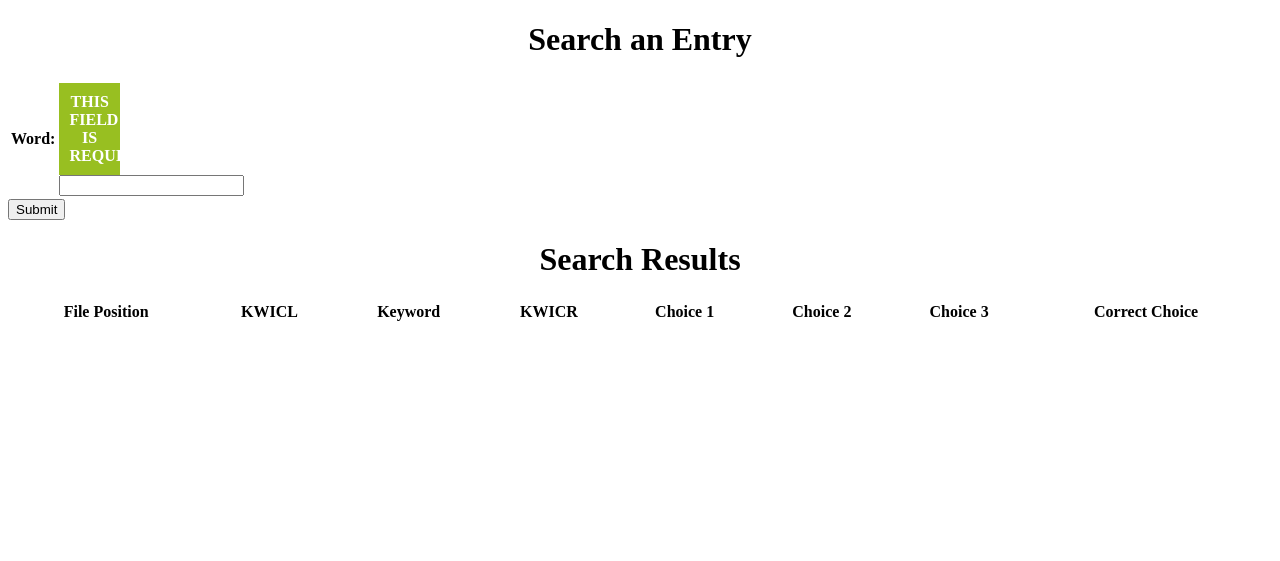
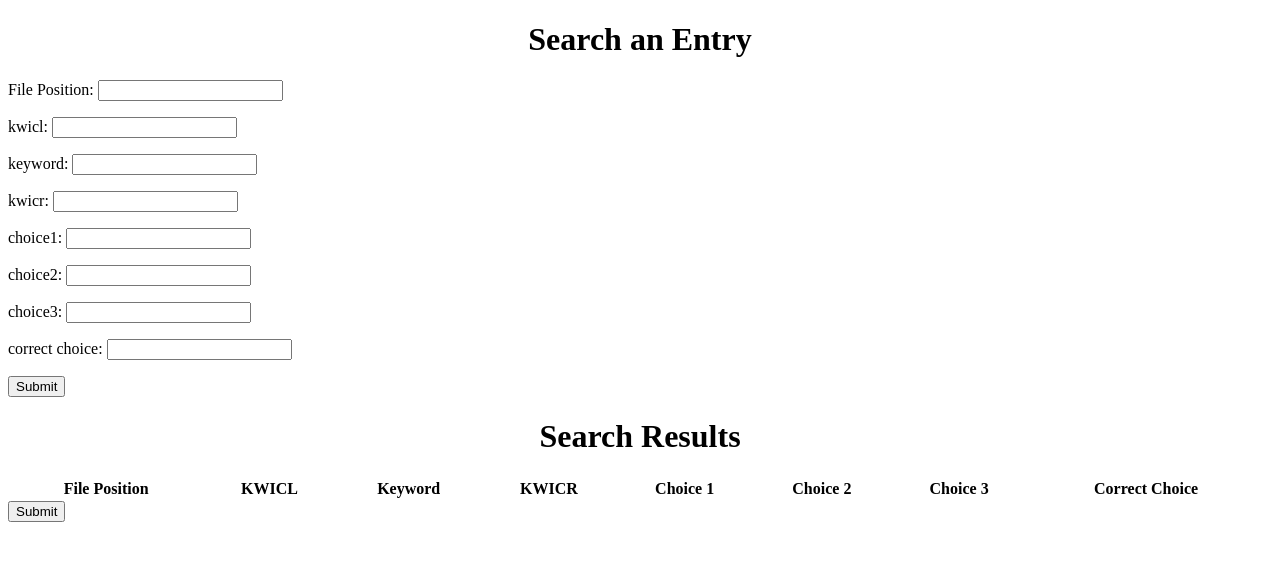
Before and after one commit to hayleyhu/eebo-site, a Django app: page /lookup/ in a window 1280 px wide. Shown: the part 46-607 px from the top of the page. Run offline with Django 3.2, Linux system fonts and the light colour scheme; lists and menus that the app fills with data are empty.

Commit message:
correction formset

```diff
--- a/english/forms.py
+++ b/english/forms.py
@@ -29,9 +29,9 @@ class findentryform(forms.ModelForm):
 class correctionform(forms.ModelForm):
     class Meta:
         model = correction
-        fields = ['corrected_word', 'correction_made', 'correction_word']
+        fields = ['correction_made', 'correction_word']
 
-class approvalform(forms.ModelForm):
-    class Meta:
-        model = correction
-        fields = ['approved']
+# class approvalform(forms.ModelForm):
+#     class Meta:
+#         model = correction
+#         fields = ['approved']
--- a/english/models.py
+++ b/english/models.py
@@ -1,4 +1,6 @@
 from django.db import models
+from django.contrib.auth.models import User
+
 
 # Create your models here.
 class category(models.Model):
@@ -31,16 +33,17 @@ class item(models.Model):
     def __unicode__(self):
         return self.keyword
 
-CORRECTION_CHOICES = ((1, 'choice 1 is correct'), (2, 'choice 2 is correct'), (3, 'choice 3 is correct'), (4, 'No choice is correct'), (5, 'No choice is given'), (6, 'Wrong number of black dots (and/or no comp choice given)'), (7, 'Foreign'))
-APPROVAL_CHOICES = ((1, 'approve'), (0, 'reject'))
+#CORRECTION_CHOICES = ((0, '--'),(1, 'choice 1 is correct'), (2, 'choice 2 is correct'), (3, 'choice 3 is correct'), (4, 'No choice is correct'), (5, 'No choice is given'), (6, 'Wrong number of black dots (and/or no comp choice given)'), (7, 'Foreign'))
+APPROVAL_CHOICES = ((1, 'approve'), (-1, 'reject'), (0, 'hold'))
+CORRECTION_CHOICES = ((0, '--'),(1, '1'), (2, '2'), (3, '3'), (4, '4'), (5, '5'), (6, '6'), (7, '7'))
 
 class correction(models.Model):
-    corrected_word = models.CharField(u'corrected_word', max_length=200, blank=True, null=True)
-    correction_author = models.CharField(u'correction_author', max_length=50)
+    corrected_word = models.ForeignKey(item, blank=True, null=True)
+    correction_author = models.ForeignKey(User, blank=True, null=True)
     correction_made = models.IntegerField(u'correction_made', choices=CORRECTION_CHOICES)
     correction_word = models.CharField(u'correction_word', max_length=200, blank=True, null=True)
     time = models.DateTimeField(auto_now_add=True)
-    approved = models.IntegerField(u'approved', choices=APPROVAL_CHOICES)
+    approved = models.IntegerField(u'approved', choices=APPROVAL_CHOICES, blank=True, null=True)
 
     def __unicode__(self):
         return str(self.time)
--- a/english/templates/detail.html
+++ b/english/templates/detail.html
@@ -3,10 +3,10 @@
 <head>
 </head>
 <body>
-<h1>{{cat.theword}}</h1>
+<form action="." method="POST">
+    {% csrf_token %}
+    {{corrform.as_p}}</form>
 
-<table><tr><td>{{cat.index}}</td></tr>
-    <tr><td>{{cat.category}}</td></tr></table>
 
 </body>
 </html>
--- a/english/templates/findentry.html
+++ b/english/templates/findentry.html
@@ -6,7 +6,7 @@
 	<script language="JavaScript">
   $(document).ready(function(){
         $('#data').after('<div id="nav"></div>');
-        var rowsShown = 20;
+        var rowsShown = 21;
         var rowsTotal = $('#data tbody tr').length;
         var numPages = rowsTotal/rowsShown;
         for(i = 0;i < numPages;i++) {
@@ -17,7 +17,6 @@
         $('#data tbody tr').slice(0, rowsShown).show();
         $('#nav a:first').addClass('active');
         $('#nav a').bind('click', function(){
-
             $('#nav a').removeClass('active');
             $(this).addClass('active');
             var currPage = $(this).attr('rel');
@@ -46,28 +45,92 @@
 </ul>
 </div>
 <h1>Search an Entry</h1>
+<div class='search_form'>
 <form action='' method="GET">
 
-    <table>{{ form.as_table}}</table>
+    <table>
+      <form action="test" method="GET">
+    <p>
+        <label for="file_position">File Position: </label>
+        <input id="file_position" type="text" name="file_position" value="{{current_name}}"/>
+    </P>
+    <p>
+      <label for="kwicl">kwicl: </label>
+      <input id="kwicl" type="text" name="kwicl" value="{{current_name}}"/>
+    </p>
+    <p>
+      <label for="keyword">keyword: </label>
+      <input id="keyword" type="text" name="keyword" value="{{current_name}}"/>
+    </p>
+    <p>
+      <label for="kwicr">kwicr: </label>
+      <input id="kwicr" type="text" name="kwicr" value="{{current_name}}"/>
+    </p>
+    <p>
+      <label for="choice1">choice1: </label>
+      <input id="choice1" type="text" name="choice1" value="{{current_name}}"/>
+    </p>
+    <p>
+      <label for="choice2">choice2: </label>
+      <input id="choice2" type="text" name="choice2" value="{{current_name}}"/>
+    </p>
+    <p>
+      <label for="choice3">choice3: </label>
+      <input id="choice3" type="text" name="choice3" value="{{current_name}}"/>
+    </p>
+    <p>
+      <label for="correct_choice">correct choice: </label>
+      <input id="correct_choice" type="text" name="correct_choice" value="{{current_name}}"/>
+    </p>
+
+
+    </table>
 
     <input type="submit" value="Submit"/>
 </form>
+</div>
+
   <h1 id='top'>Search Results</h1>
 
   <div>
+      <form action="." method="POST">{% csrf_token %}
+
     <table style:'width: 100%;' id="data">
       <thead>
-        <tr><th>File Position</th><th>KWICL</th><th>Keyword</th><th>KWICR</th><th>Choice 1</th><th>Choice 2</th><th>Choice 3</th><th>Correct Choice</th><th></th></tr>
+        <tr><th>File Position</th><th>KWICL</th><th>Keyword</th>
+            <th>KWICR</th><th>Choice 1</th><th>Choice 2</th>
+            <th>Choice 3</th><th>Correct Choice</th><th></th></tr>
       </thead>
       <tfoot></tfoot>
+
       <tbody>
 
+
       {% for word in word_list %}
-      <tr><th>{{word.file_position}}</th><th>{{word.kwicl}}</th><th>{{word.keyword}}</th><th>{{word.kwicr}}</th><th>{{word.choice1}}</th><th>{{word.choice2}}</th><th>{{word.choice3}}</th><th>{{word.correct_choice}}</th><th><a href="/requesttoedit/">edit</a></th></tr>
+      <tr><th>{{word.file_position}}</th><th>{{word.kwicl}}</th>
+          <th>{{word.keyword}}</th><th>{{word.kwicr}}</th><th>{{word.choice1}}</th>
+          <th>{{word.choice2}}</th><th>{{word.choice3}}</th><th>{{word.correct_choice}}</th><th>{{corrform.form.as_table}}</th>
+          <!--<th><select>-->
+            <!--<option value=0>0</option>-->
+            <!--<option value=1> 1</option>-->
+            <!--<option value=2> 2</option>-->
+            <!--<option value=3> 3</option>-->
+            <!--<option value=4> 4</option>-->
+            <!--<option value=5> 5</option>-->
+            <!--<option value=6> 6</option>-->
+          <!--</select>-->
+
+
+        <!--<input id="user_correction" type="text" name="user_correction" value="{{current_name}}"/></th>--></tr>
+
       {% endfor %}
 
+
       </tbody>
+
     </table>
+      <input type="submit" value="Submit"/>
+          </form>
   </div>
 </body>
 </html>
--- a/english/urls.py
+++ b/english/urls.py
@@ -30,4 +30,5 @@ urlpatterns = [
     url(r'^requesttoedit/$', views.requesttoedit, name='requesttoedit'),
     url(r'^logout/$', views.user_logout, name='logout'),
     url(r'^revision/$', 'english.views.revision'),
+    url(r'^detail/$', 'english.views.detail'),
 ]
--- a/english/views.py
+++ b/english/views.py
@@ -10,15 +10,19 @@ from django.db.models.functions import Lower
 from .forms import UserForm
 from django.contrib.auth import authenticate, login, logout
 from django.contrib.auth.decorators import login_required
-from english.forms import correctionform, findentryform, newwordform, lookupform, approvalform
+from english.forms import correctionform, findentryform, newwordform, lookupform#, approvalform
+from django.forms.formsets import formset_factory
 
 def home(request):
     s = "hello world"
     return HttpResponse(s)
 
-def detail(request, pk):
-    cat = word.objects.get(pk=int(pk))
-    return render(request, "detail.html", {'cat': cat})
+def detail(request):
+
+    corrformset = formset_factory(correctionform)
+    corrform = corrformset(initial=[{'correction_made': 0, 'correction_author': request.user}])
+    return render(request, "detail.html", {'corrform': corrform})
+
 
 def create(request):
     if request.method == 'POST':
@@ -50,6 +54,7 @@ def wordinfo(request, pk):
     cat = item.objects.get(pk=int(pk))
     return render(request, "wordinfo.html", {'cat': cat})
 
+
 def findentry(request):
     form = findentryform()
     if request.method == 'GET':
@@ -57,11 +62,9 @@ def findentry(request):
         if form.is_valid():
             query = form.cleaned_data
 
-        page = None
         word_list = None
         qobj = []
         search = 0
-        loop = 0
         file_position_search = query['file_position']
         kwicl_search = query.__getitem__('kwicl')
         keyword_search = query.__getitem__('keyword')
@@ -97,18 +100,27 @@ def findentry(request):
         if qobj:
             word_list = item.objects.filter(reduce(OR, qobj))
             word_list = word_list.extra(order_by=['keyword'])
-            loop = 1
-        all_items = item.objects.all()
+            corrformset = formset_factory(correctionform, extra = len(word_list))
+            corrform = corrformset(initial=[{'correction_made': 0, 'correction_author': request.user}])
+            for entry in corrform:
+                if entry.is_valid():
+                    return HttpResponse('ji')
+                    validform = entry
+                    validform.save()
 
         if search > 0:
-            c = Context({'word_list': word_list}, {'form': form})
-            t = loader.get_template("findentry.html")
-            return HttpResponse(t.render(c))
+            return render(request, 'findentry.html', {'form': form, 'corrform': corrform, 'word_list': word_list})
+            # c = Context({'word_list': word_list}, {'form': form}, {'corrform': corrform})
+            # t = loader.get_template("findentry.html")
+            # return HttpResponse(t.render(c))
 
     else:
         form = findentryform()
+    corrform = correctionform()
 
-    return render(request, 'findentry.html', {'form': form})
+
+
+    return render(request, 'findentry.html', {'form': form, 'corrform': corrform})
 
 
 def register(request):
@@ -145,9 +157,21 @@ def user_login(request):
         return render(request, 'login.html', {})
 
 # @login_required
+# def requesttoedit(request):
+#     if request.method == 'POST':
+#         corrform = correctionform(request.POST)
+#         if corrform.is_valid():
+#             corrform.save()
+#             return HttpResponseRedirect('/findentry/')
+#     corrform = correctionform()
+#     return render(request, 'requesttoedit.html', {'corrform':corrform})
+
+@login_required
 def requesttoedit(request):
+    CorrFormSet = formset_factory(correctionform, extra = len(word_list))
+    corrform = CorrFormSet(initial=[{'correction_made': 0, 'correction_author': request.user, 'corrected_word': word} for aword in word_list])
     if request.method == 'POST':
-        corrform = correctionform(request.POST)
+        corrform = CorrFormSet(request.POST)
         if corrform.is_valid():
             corrform.save()
             return HttpResponseRedirect('/findentry/')
```
Also changed, not shown: db.sqlite3, 4 other files.
